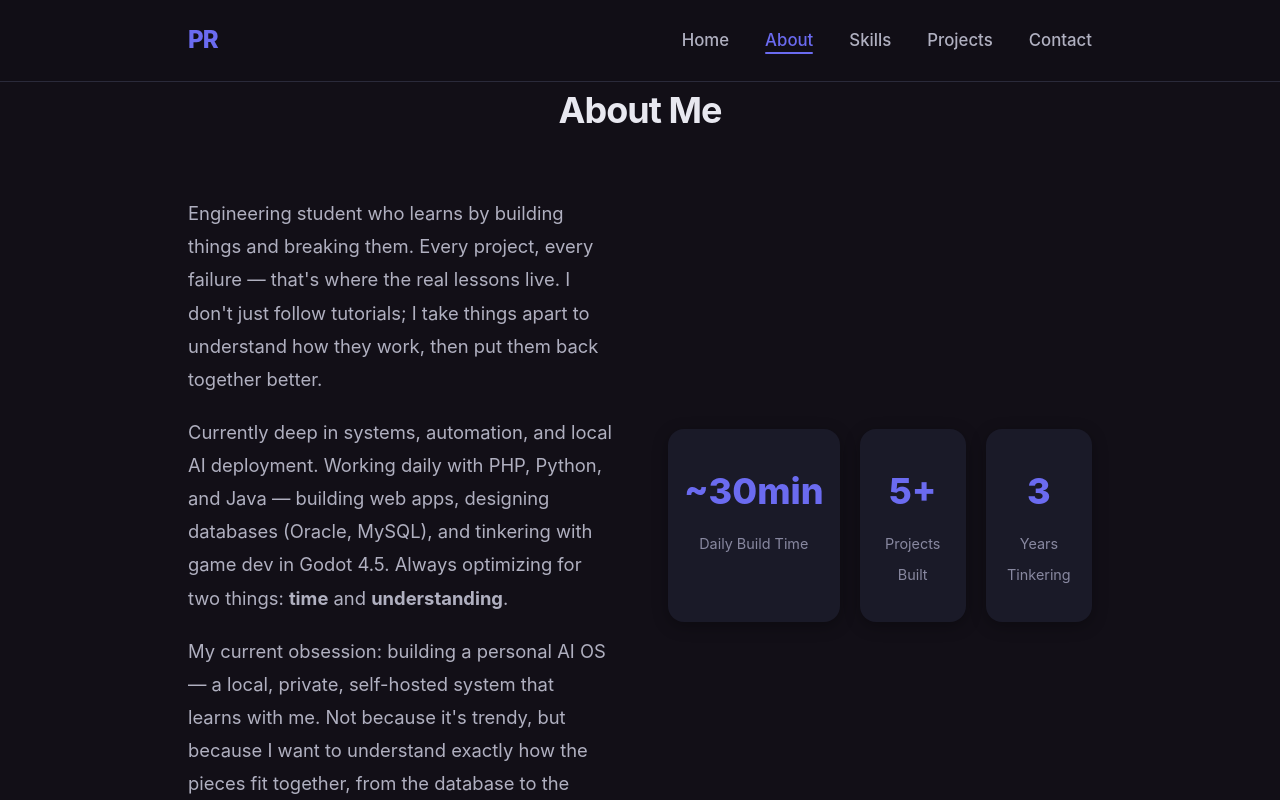
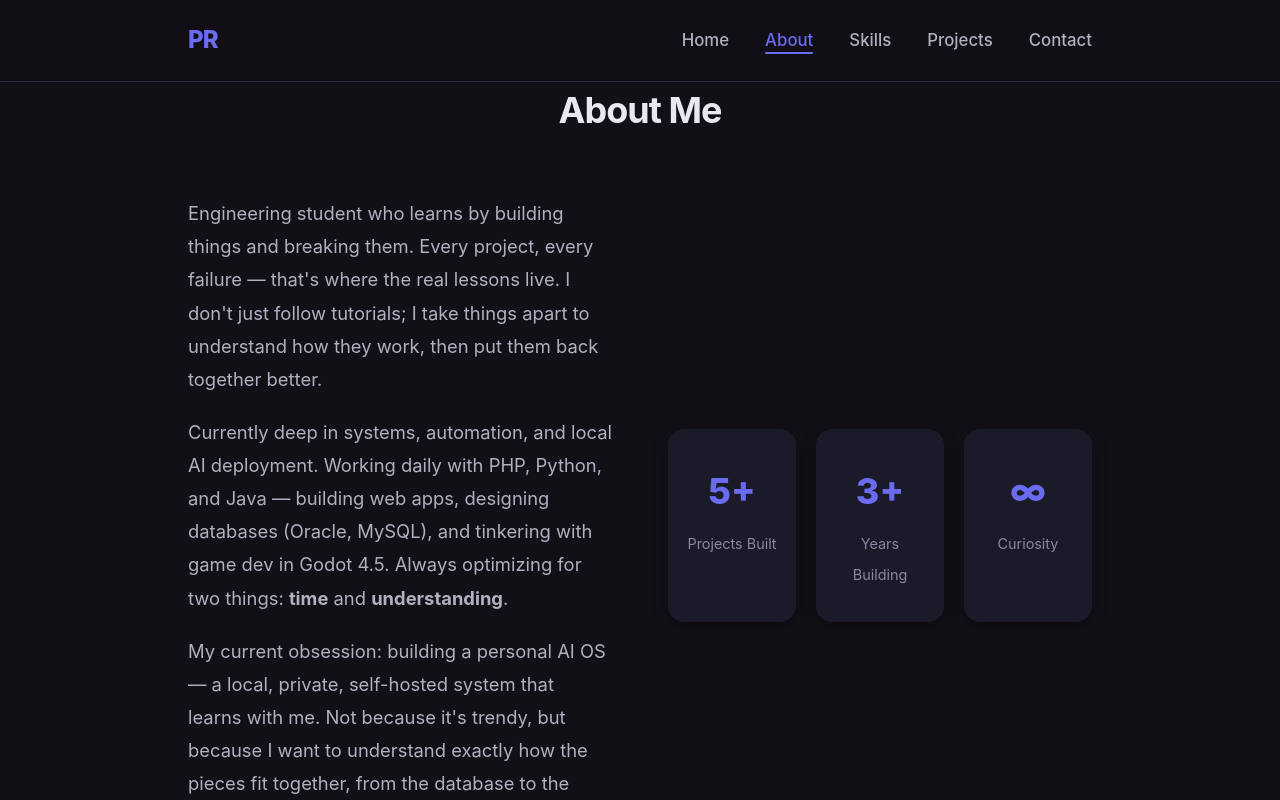
Before and after one commit to Phiraien/Portfolio, a React (Vite) app: page /Portfolio/about in a window 1280 px wide. Shown: the top 800 px of the page. Built offline with nearby package versions, Linux system fonts and the light colour scheme.

Commit message:
fix: replace awkward stats with professional ones

```diff
--- a/src/pages/About.jsx
+++ b/src/pages/About.jsx
@@ -11,16 +11,16 @@ export default function About() {
           </div>
           <div className="about-stats">
             <div className="stat">
-              <span className="stat-num">~30min</span>
-              <span>Daily Build Time</span>
-            </div>
-            <div className="stat">
               <span className="stat-num">5+</span>
               <span>Projects Built</span>
             </div>
             <div className="stat">
-              <span className="stat-num">3</span>
-              <span>Years Tinkering</span>
+              <span className="stat-num">3+</span>
+              <span>Years Building</span>
+            </div>
+            <div className="stat">
+              <span className="stat-num">∞</span>
+              <span>Curiosity</span>
             </div>
           </div>
         </div>
```
